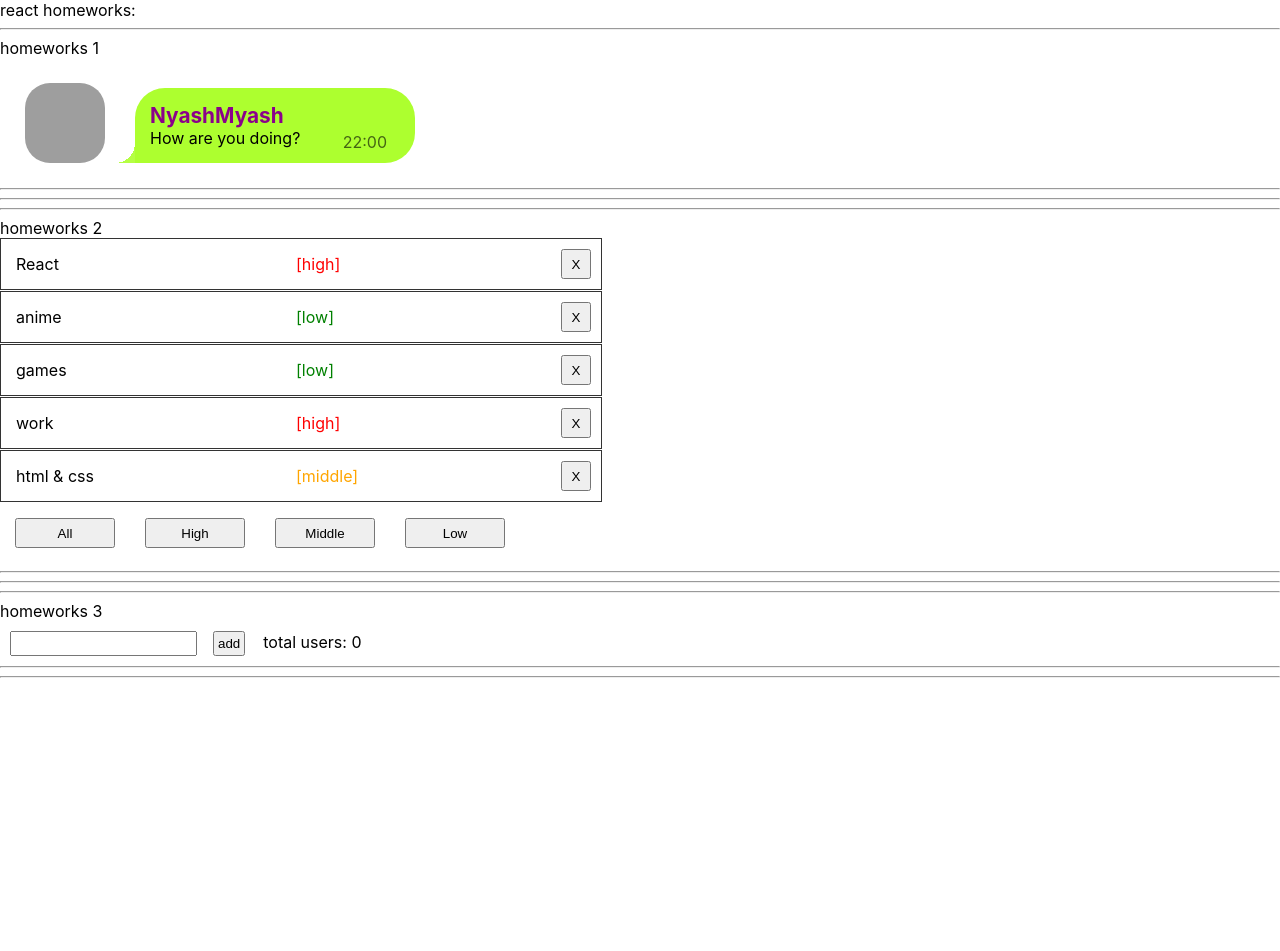
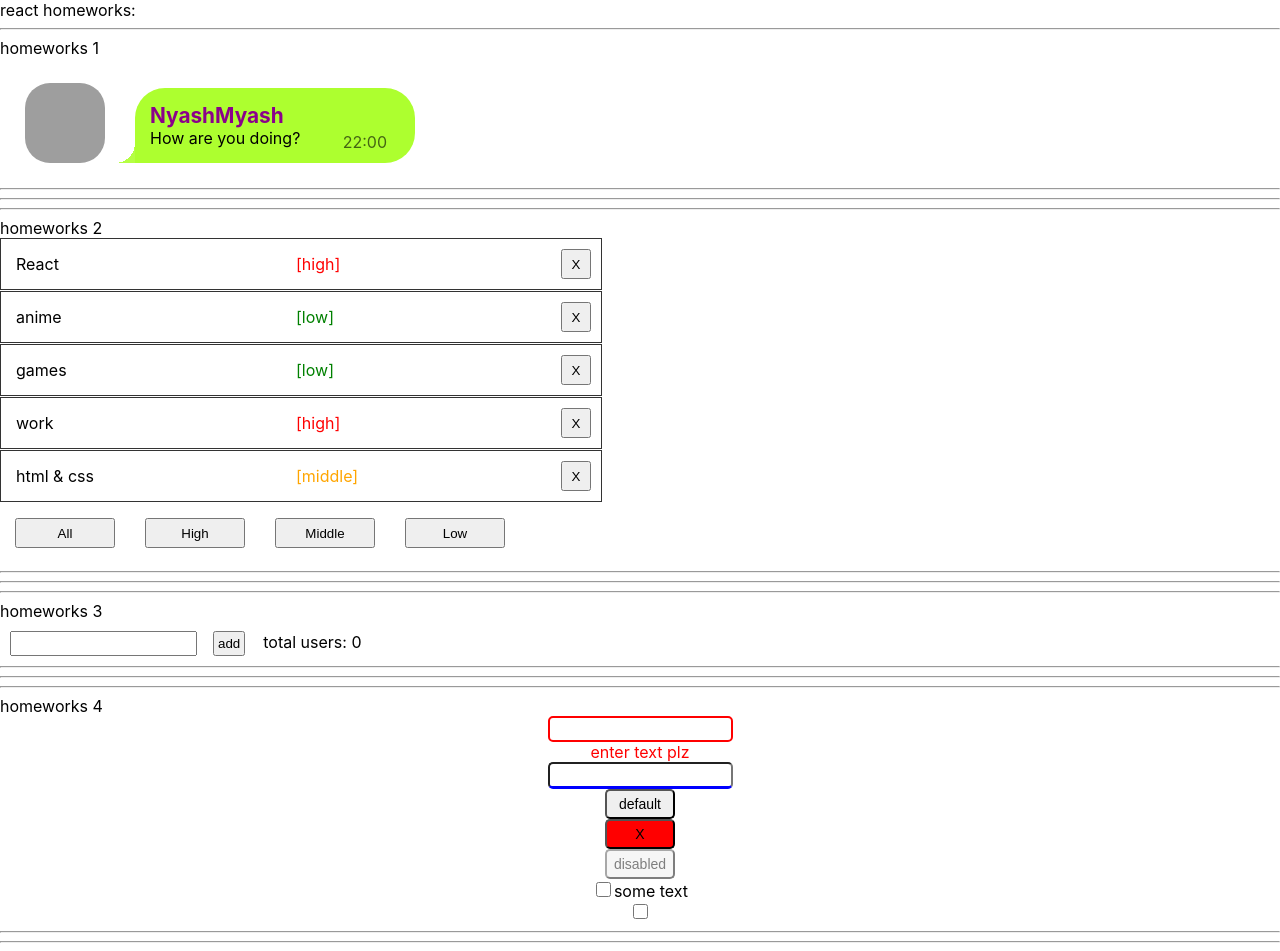
Before and after one commit to paraslov/it-inc_my-homework-ignat, a React (Create React App) app: page / in a window 1280 px wide. Before the commit the page ends 800 px from the top, so only its background shows below. Built offline with nearby package versions, Linux system fonts and the light colour scheme; grey boxes are pictures that could not be loaded.

Commit message:
HW4. Custom components: input, button, checkbox.

```diff
--- a/src/p1-main/m1-ui/u1-app/App.tsx
+++ b/src/p1-main/m1-ui/u1-app/App.tsx
@@ -3,6 +3,7 @@ import s from './App.module.css'
 import HW1 from '../../../p2-homeworks/h1/HW1'
 import HW2 from '../../../p2-homeworks/h2/HW2';
 import HW3 from '../../../p2-homeworks/h3/HW3';
+import HW4 from '../../../p2-homeworks/h4/HW4';
 
 function App() {
     return (
@@ -11,7 +12,7 @@ function App() {
             <HW1/>
             <HW2/>
             <HW3/>
-            {/*<HW4/>*/}
+            <HW4/>
             {/*<HW5/>*/}
 
         </div>
--- a/src/p2-homeworks/h1/Message.tsx
+++ b/src/p2-homeworks/h1/Message.tsx
@@ -5,7 +5,7 @@ import style from './Message.module.css'
 function Message(props: MessageType) {
     return (
         <div className={style.messageWrapper}>
-            <img src={props.avatar} alt=""/>
+            <img src={props.avatar} alt="girl"/>
             <div className={style.angle}></div>
             <div className={style.message}>
                 <div>
--- a/src/p2-homeworks/h4/HW4.module.css
+++ b/src/p2-homeworks/h4/HW4.module.css
@@ -1,5 +1,5 @@
 .blue {
-    border-bottom: 5px solid blue;
+    border-bottom: 3px solid blue;
 }
 
 .column {
--- a/src/p2-homeworks/h4/HW4.tsx
+++ b/src/p2-homeworks/h4/HW4.tsx
@@ -6,7 +6,7 @@ import SuperCheckbox from './common/c3-SuperCheckbox/SuperCheckbox'
 
 function HW4() {
     const [text, setText] = useState<string>('')
-    const error = text ? '' : 'error'
+    const error = text ? '' : 'enter text plz'
 
     const showAlert = () => {
         if (error) {
@@ -47,7 +47,7 @@ function HW4() {
                     red // пропсу с булевым значением не обязательно указывать true
                     onClick={showAlert}
                 >
-                    delete {/*// название кнопки попадёт в children*/}
+                    X {/*// название кнопки попадёт в children*/}
                 </SuperButton>
 
                 <SuperButton disabled>
--- a/src/p2-homeworks/h4/common/c1-SuperInputText/SuperInputText.module.css
+++ b/src/p2-homeworks/h4/common/c1-SuperInputText/SuperInputText.module.css
@@ -1,11 +1,12 @@
 .superInput {
-
+    height: 20px;
+    border-radius: 5px;
 }
 
 .errorInput {
-    border: 3px solid lime;
-    background: red;
+    border: 2px solid red;
 }
+
 
 .error {
     color: red;
--- a/src/p2-homeworks/h4/common/c1-SuperInputText/SuperInputText.tsx
+++ b/src/p2-homeworks/h4/common/c1-SuperInputText/SuperInputText.tsx
@@ -10,6 +10,9 @@ type SuperInputTextPropsType = DefaultInputPropsType & { // и + ещё проп
     onChangeText?: (value: string) => void
     onEnter?: () => void
     error?: string
+    /**
+     * class name to stylize error message
+     */
     spanClassName?: string
 }
 
@@ -38,8 +41,8 @@ const SuperInputText: React.FC<SuperInputTextPropsType> = (
         && onEnter() // то вызвать его
     }
 
-    const finalSpanClassName = `${s.error} ${spanClassName ? spanClassName : ''}`
-    const finalInputClassName = `${s.errorInput} ${className}` // need to fix with (?:) and s.superInput
+    const finalSpanClassName = `${error ? s.error: ''} ${spanClassName ? spanClassName : ''}`
+    const finalInputClassName = `${s.superInput} ${error ? s.errorInput : ''} ${className}` // need to fix with (?:) and s.superInput
 
     return (
         <>
--- a/src/p2-homeworks/h4/common/c2-SuperButton/SuperButton.module.css
+++ b/src/p2-homeworks/h4/common/c2-SuperButton/SuperButton.module.css
@@ -1,7 +1,26 @@
 .default {
+    font-size: 14px;
+    min-height: 30px;
+    min-width: 70px;
+    border-radius: 5px;
+}
 
+.default:hover {
+    background-color: #bbb;
 }
 
 .red {
     background: red;
 }
+
+.red:hover {
+    background-color: darkred;
+}
+
+.disabled {
+    font-size: 14px;
+    min-height: 30px;
+    min-width: 70px;
+    border-radius: 5px;
+    opacity: 0.5;
+}
--- a/src/p2-homeworks/h4/common/c2-SuperButton/SuperButton.tsx
+++ b/src/p2-homeworks/h4/common/c2-SuperButton/SuperButton.tsx
@@ -10,11 +10,11 @@ type SuperButtonPropsType = DefaultButtonPropsType & {
 
 const SuperButton: React.FC<SuperButtonPropsType> = (
     {
-        red, className,
+        red, className, disabled,
         ...restProps// все остальные пропсы попадут в объект restProps, там же будет children
     }
 ) => {
-    const finalClassName = `${red ? s.red : s.default} ${className}`
+    const finalClassName = disabled ? `${s.disabled}` : `${s.default} ${red ? s.red : ''} ${className}`
 
     return (
         <button
--- a/src/p2-homeworks/h4/common/c3-SuperCheckbox/SuperCheckbox.module.css
+++ b/src/p2-homeworks/h4/common/c3-SuperCheckbox/SuperCheckbox.module.css
@@ -1,7 +1,7 @@
 .checkbox {
-
+    height: 15px;
+    width: 15px;
 }
 
 .spanClassName {
-
 }
--- a/src/p2-homeworks/h4/common/c3-SuperCheckbox/SuperCheckbox.tsx
+++ b/src/p2-homeworks/h4/common/c3-SuperCheckbox/SuperCheckbox.tsx
@@ -21,6 +21,9 @@ const SuperCheckbox: React.FC<SuperCheckboxPropsType> = (
 ) => {
     const onChangeCallback = (e: ChangeEvent<HTMLInputElement>) => {
         // сделайте так чтоб работал onChange и onChangeChecked
+        onChange && onChange(e)
+
+        onChangeChecked && onChangeChecked(e.currentTarget.checked)
     }
 
     const finalInputClassName = `${s.checkbox} ${className ? className : ''}`
```
